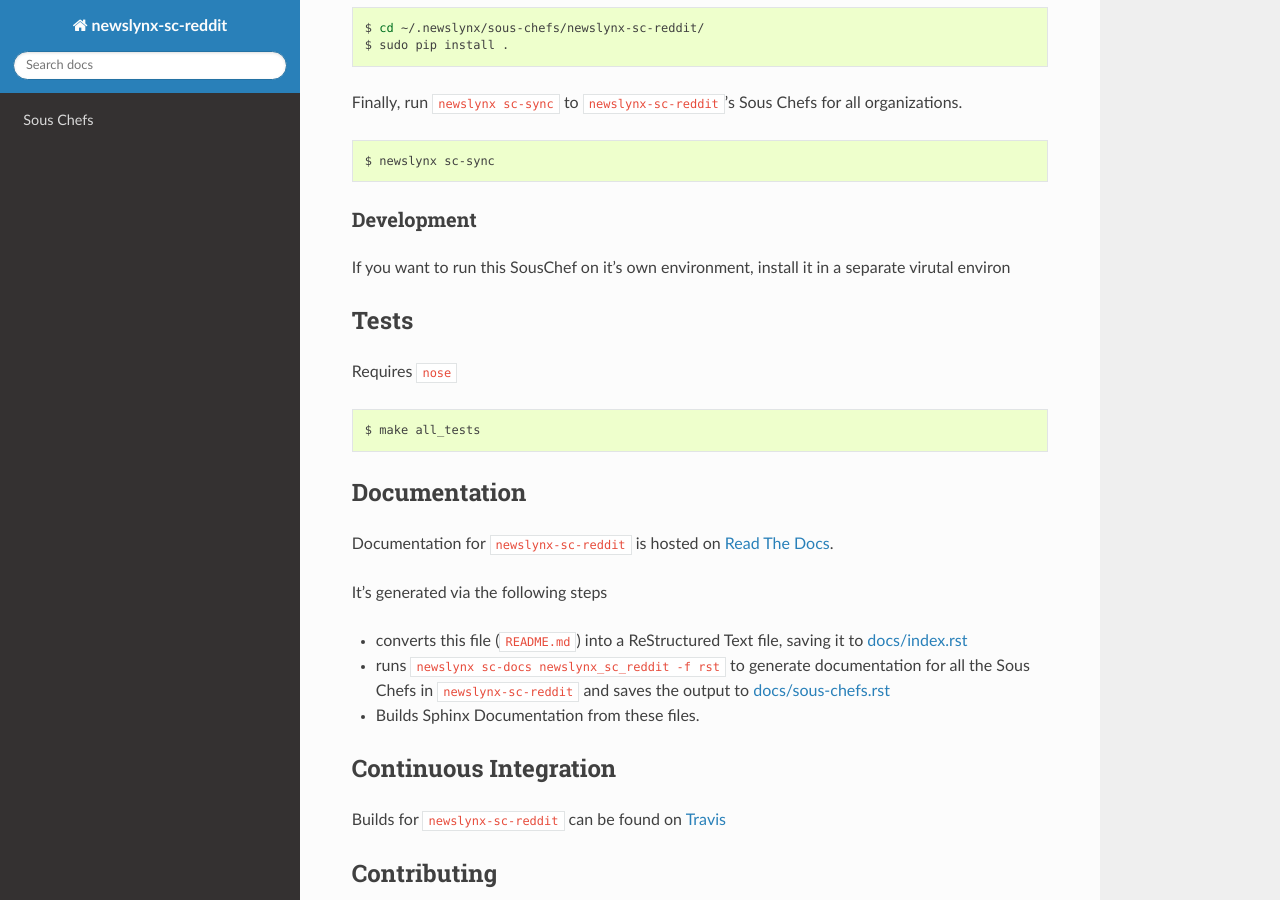
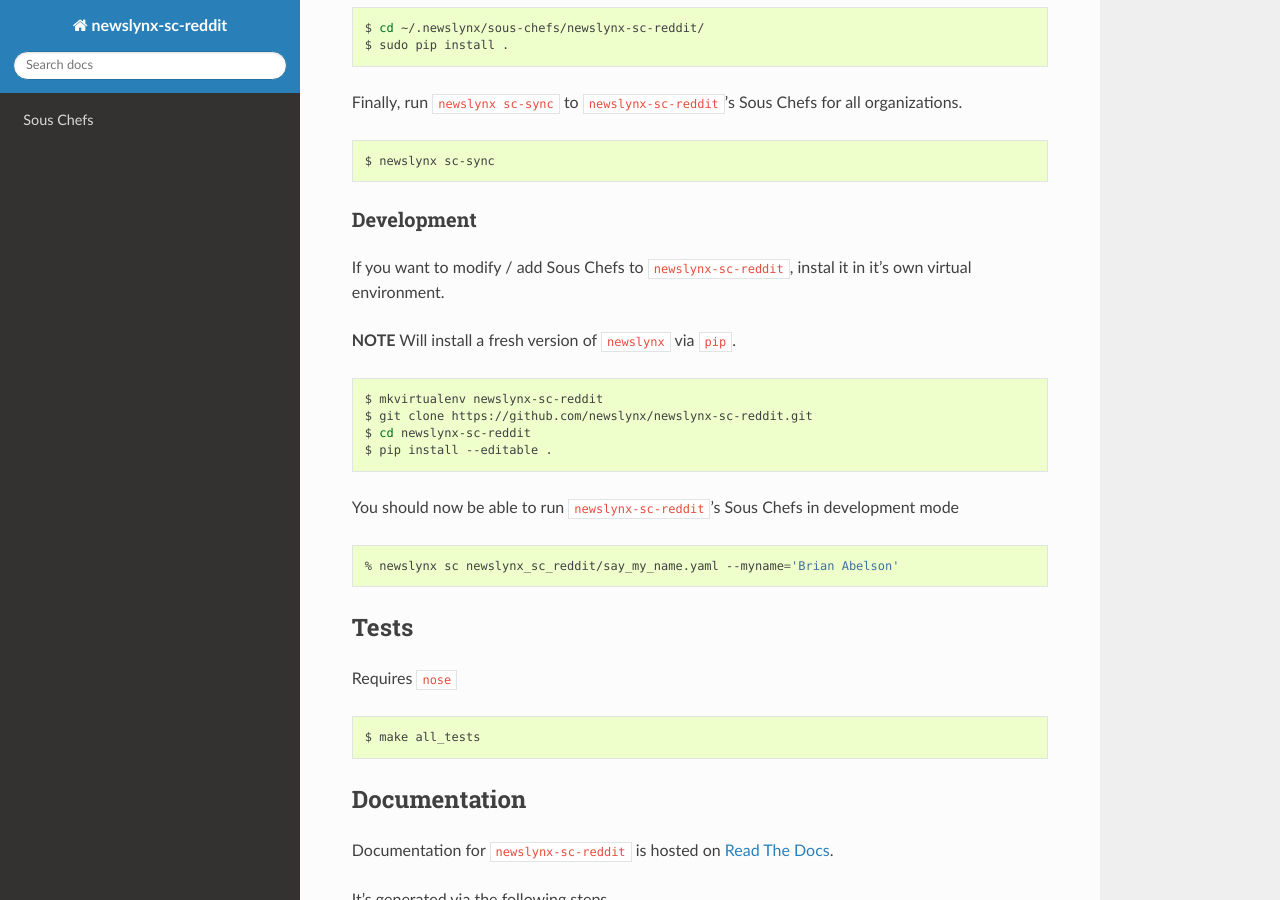
Before and after one commit to newslynx/newslynx-sc-reddit, a Sphinx documentation site: the page built from docs/index.rst, in a window 1280 px wide and 900 px high, scrolled down 646 px. Built offline with Sphinx 7.4.7 and the Read the Docs theme 2.0.0, drawn with Linux system fonts in a browser that asks for light colours; pages that are not in the unit, such as notebooks, are missing from menus.

Commit message:
=Auto update at Sun_Aug_23_13_16_05_2015

```diff
--- a/docs/index.rst
+++ b/docs/index.rst
@@ -41,8 +41,24 @@
 Development
 ~~~~~~~~~~~
 
-If you want to run this SousChef on it's own environment, install it in
-a separate virutal environ
+If you want to modify / add Sous Chefs to ``newslynx-sc-reddit``, instal
+it in it's own virtual environment.
+
+**NOTE** Will install a fresh version of ``newslynx`` via ``pip``.
+
+.. code:: bash
+
+    $ mkvirtualenv newslynx-sc-reddit
+    $ git clone https://github.com/newslynx/newslynx-sc-reddit.git
+    $ cd newslynx-sc-reddit
+    $ pip install --editable .
+
+You should now be able to run ``newslynx-sc-reddit``'s Sous Chefs in
+development mode
+
+.. code:: bash
+
+    % newslynx sc newslynx_sc_reddit/say_my_name.yaml --myname='Brian Abelson'
 
 Tests
 -----
```
Also changed, not shown: README.md (+16 -1 lines).
